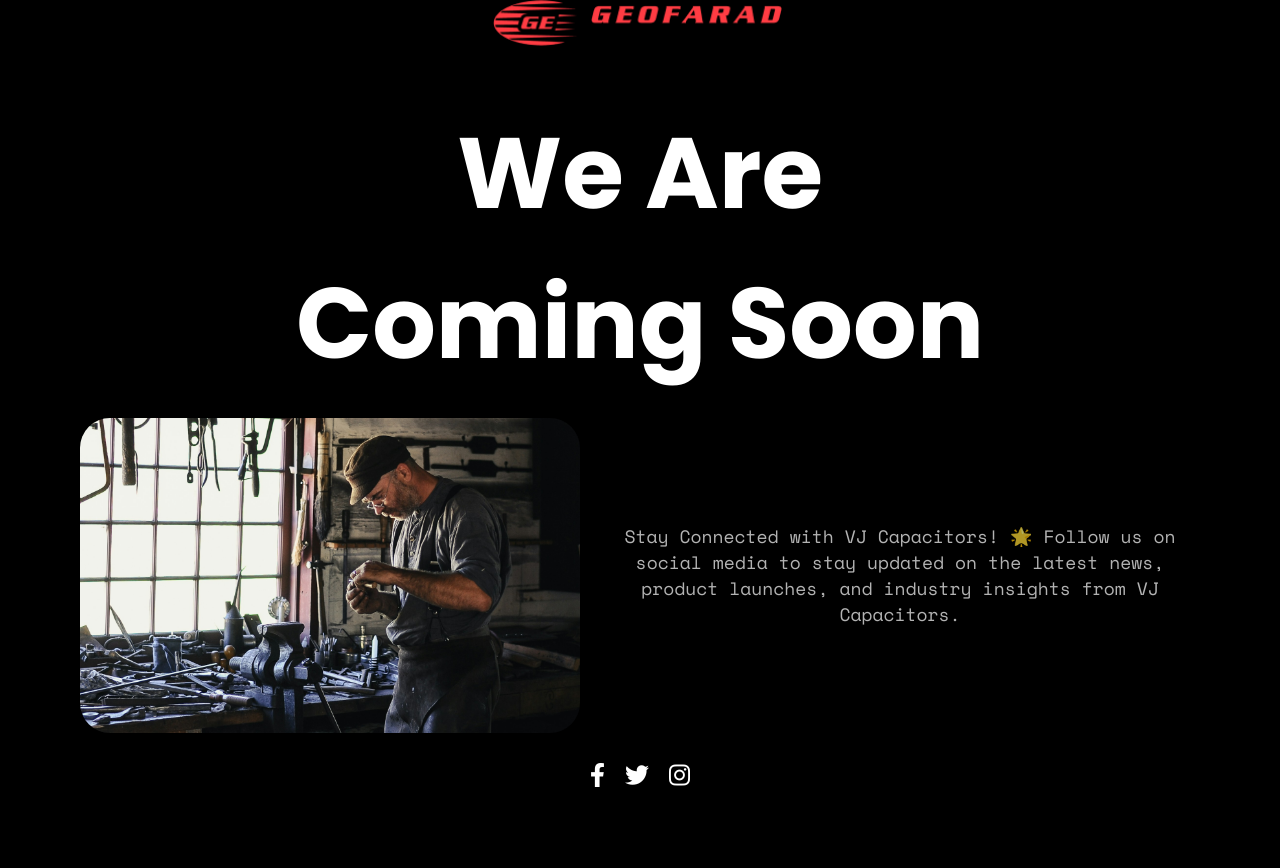
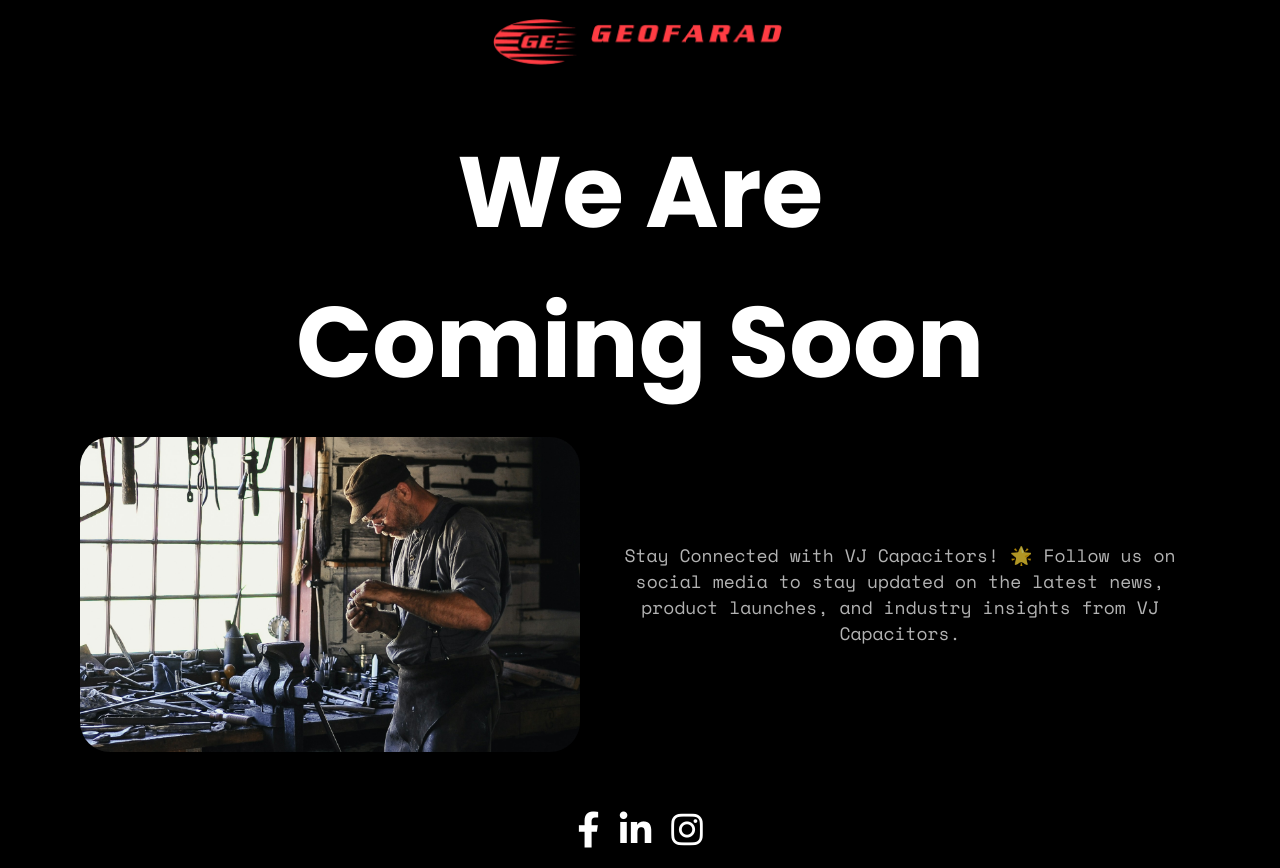
Before and after one commit to KAVYAJAIN410/geofrad, a plain HTML site: page index.html in a window 1280 px wide. Before the commit the page ends 807 px from the top, so only its background shows below. Drawn offline with nearby package versions, Linux system fonts and the light colour scheme.

Commit message:
Update index.html

```diff
--- a/index.html
+++ b/index.html
@@ -91,7 +91,7 @@
 
         .social-media a {
             color: #fff;
-            font-size: 24px;
+            font-size: 36px; /* Increased font size */
             text-decoration: none;
             transition: color 0.3s, transform 0.3s;
         }
@@ -195,7 +195,7 @@
     </style>
 </head>
 <body>
-    <img src="./assets/Group 46.png" alt="Top Image" class="top-image">
+    <img src="./assets/Group 46.png" alt="Top Image" class="top-image" style="margin-top: 80px;">
     <section>
         <h1>
             We Are<br>
@@ -206,9 +206,12 @@
             <p>Stay Connected with VJ Capacitors! 🌟 Follow us on social media to stay updated on the latest news, product launches, and industry insights from VJ Capacitors.</p>
         </div>
         <div class="social-media">
-            <a href="https://facebook.com" target="_blank" aria-label="Facebook"><i class="fab fa-facebook-f"></i></a>
-            <a href="https://twitter.com" target="_blank" aria-label="Twitter"><i class="fab fa-twitter"></i></a>
-            <a href="https://instagram.com" target="_blank" aria-label="Instagram"><i class="fab fa-instagram"></i></a>
+            <div class="social-media">
+                <a href="https://www.facebook.com/vjcapacitors.noida.9" target="_blank" aria-label="Facebook"><i class="fab fa-facebook-f"></i></a>
+                <a href="https://www.linkedin.com/company/vjcapacitors/" target="_blank" aria-label="LinkedIn"><i class="fab fa-linkedin-in"></i></a>
+                <a href="https://www.instagram.com/vjcapacitors" target="_blank" aria-label="Instagram"><i class="fab fa-instagram"></i></a>
+            </div>
+
         </div>
     </section>
 </body>
```
